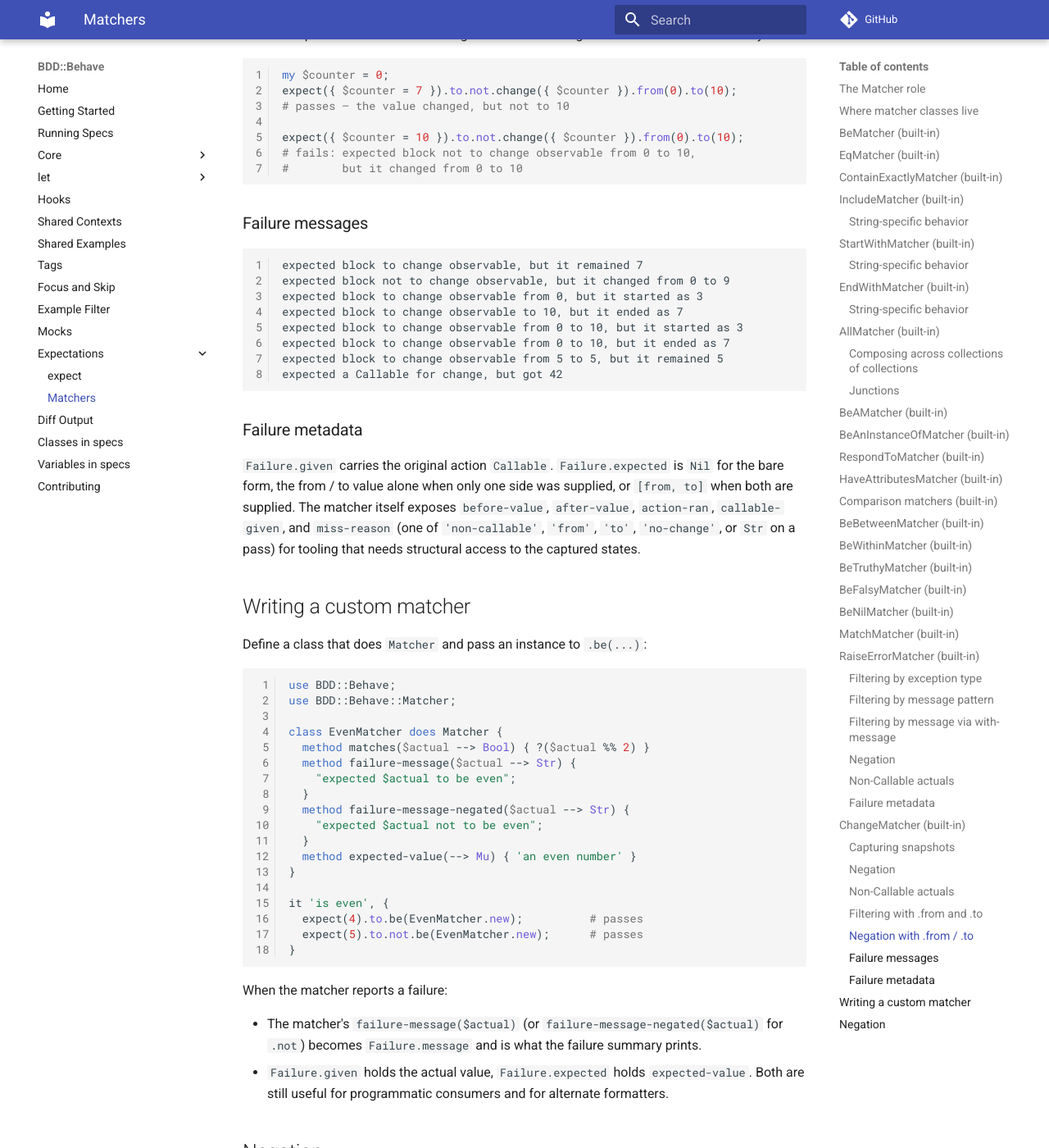
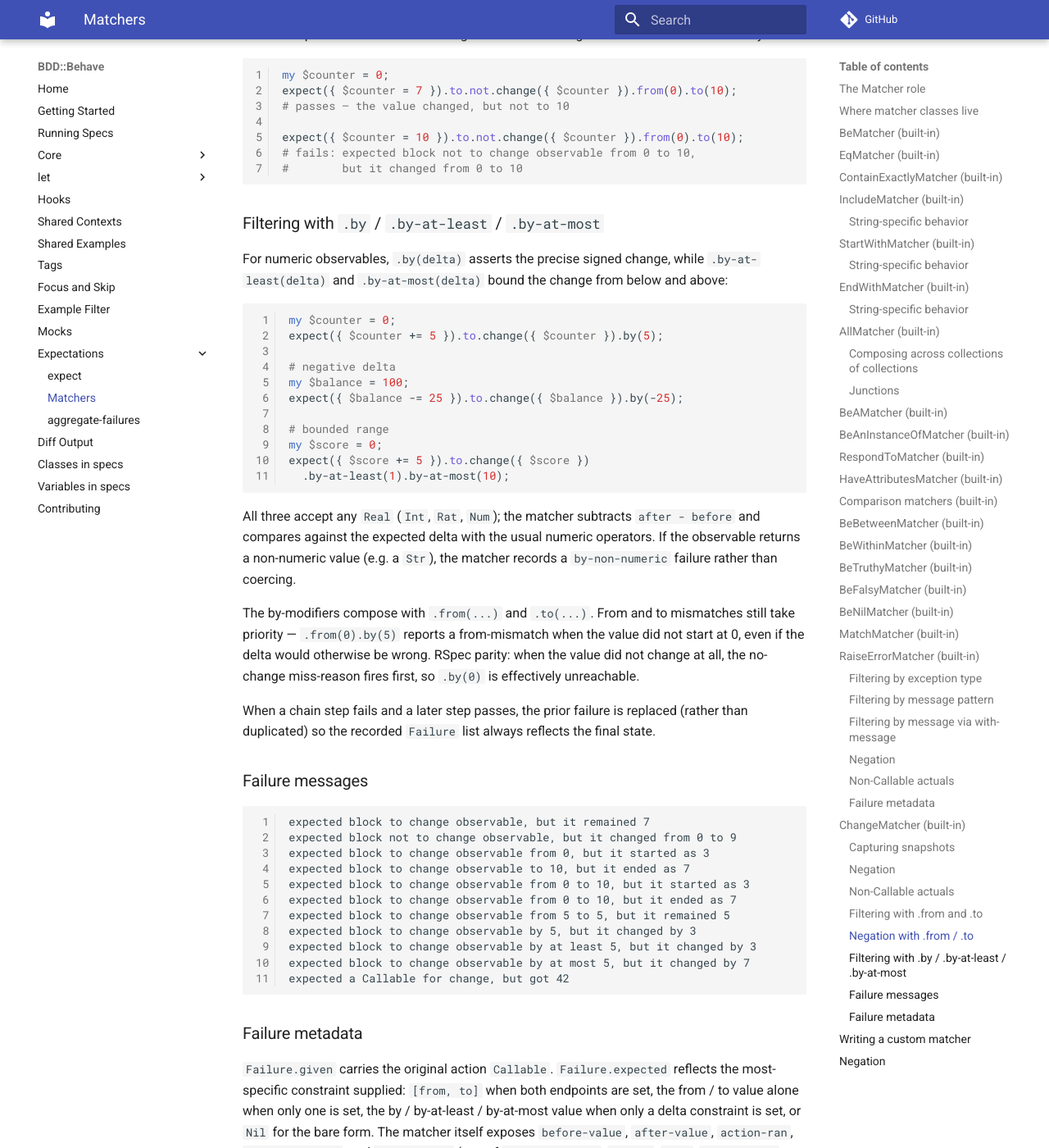
Before and after one commit to gdonald/BDD-Behave, an MkDocs documentation site: the page built from docs-src/docs/expectations/matchers.md, in a window 1280 px wide and 1400 px high, scrolled down 21471 px. Shown: the whole window at 82% size. Built offline with MkDocs 1.6.1 and Material for MkDocs 9.7.7, drawn with Linux system fonts in a browser that asks for light colours; comment, search, counter and statistics services are not loaded; some of the changed text lies outside the part shown.

````diff
--- a/docs-src/docs/expectations/matchers.md
+++ b/docs-src/docs/expectations/matchers.md
@@ -1081,6 +1081,43 @@
 #        but it changed from 0 to 10
 ```
 
+### Filtering with `.by` / `.by-at-least` / `.by-at-most`
+
+For numeric observables, `.by(delta)` asserts the precise signed
+change, while `.by-at-least(delta)` and `.by-at-most(delta)` bound
+the change from below and above:
+
+```raku
+my $counter = 0;
+expect({ $counter += 5 }).to.change({ $counter }).by(5);
+
+# negative delta
+my $balance = 100;
+expect({ $balance -= 25 }).to.change({ $balance }).by(-25);
+
+# bounded range
+my $score = 0;
+expect({ $score += 5 }).to.change({ $score })
+  .by-at-least(1).by-at-most(10);
+```
+
+All three accept any `Real` (`Int`, `Rat`, `Num`); the matcher
+subtracts `after - before` and compares against the expected delta
+with the usual numeric operators. If the observable returns a
+non-numeric value (e.g. a `Str`), the matcher records a
+`by-non-numeric` failure rather than coercing.
+
+The by-modifiers compose with `.from(...)` and `.to(...)`. From
+and to mismatches still take priority — `.from(0).by(5)` reports
+a from-mismatch when the value did not start at 0, even if the
+delta would otherwise be wrong. RSpec parity: when the value did
+not change at all, the no-change miss-reason fires first, so
+`.by(0)` is effectively unreachable.
+
+When a chain step fails and a later step passes, the prior
+failure is replaced (rather than duplicated) so the recorded
+`Failure` list always reflects the final state.
+
 ### Failure messages
 
 ```text
@@ -1091,19 +1128,26 @@
 expected block to change observable from 0 to 10, but it started as 3
 expected block to change observable from 0 to 10, but it ended as 7
 expected block to change observable from 5 to 5, but it remained 5
+expected block to change observable by 5, but it changed by 3
+expected block to change observable by at least 5, but it changed by 3
+expected block to change observable by at most 5, but it changed by 7
 expected a Callable for change, but got 42
 ```
 
 ### Failure metadata
 
 `Failure.given` carries the original action `Callable`.
-`Failure.expected` is `Nil` for the bare form, the from / to value
-alone when only one side was supplied, or `[from, to]` when both
-are supplied. The matcher itself exposes `before-value`,
+`Failure.expected` reflects the most-specific constraint
+supplied: `[from, to]` when both endpoints are set, the from / to
+value alone when only one is set, the by / by-at-least /
+by-at-most value when only a delta constraint is set, or `Nil`
+for the bare form. The matcher itself exposes `before-value`,
 `after-value`, `action-ran`, `callable-given`, and `miss-reason`
-(one of `'non-callable'`, `'from'`, `'to'`, `'no-change'`, or `Str`
-on a pass) for tooling that needs structural access to the
-captured states.
+(one of `'non-callable'`, `'from'`, `'to'`, `'no-change'`,
+`'by'`, `'by-at-least'`, `'by-at-most'`, `'by-non-numeric'`, or
+`Str` on a pass) for tooling that needs structural access to the
+captured states. `delta` returns `after - before` when both
+values are `Real`, and `Nil` otherwise.
 
 ## Writing a custom matcher
 
--- a/docs-src/mkdocs.yml
+++ b/docs-src/mkdocs.yml
@@ -21,6 +21,7 @@
   - Expectations:
     - expect: expectations/expect.md
     - Matchers: expectations/matchers.md
+    - aggregate-failures: expectations/aggregate-failures.md
   - Diff Output: diff/diff.md
   - Classes in specs: classes/classes.md
   - Variables in specs: variables/variables.md
````
Also changed, not shown: docs-src/docs/expectations/expect.md (+8 -1 lines), 11 other files.
